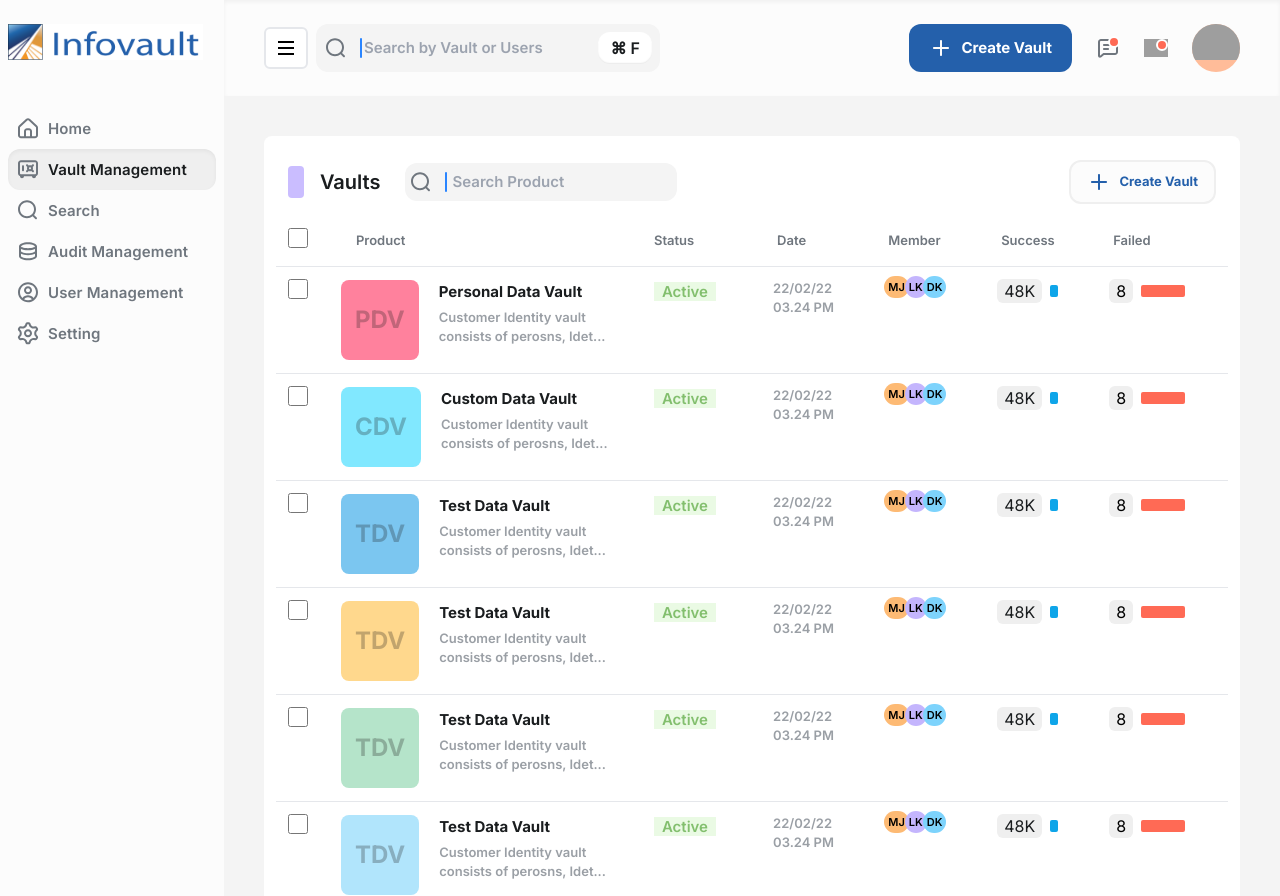
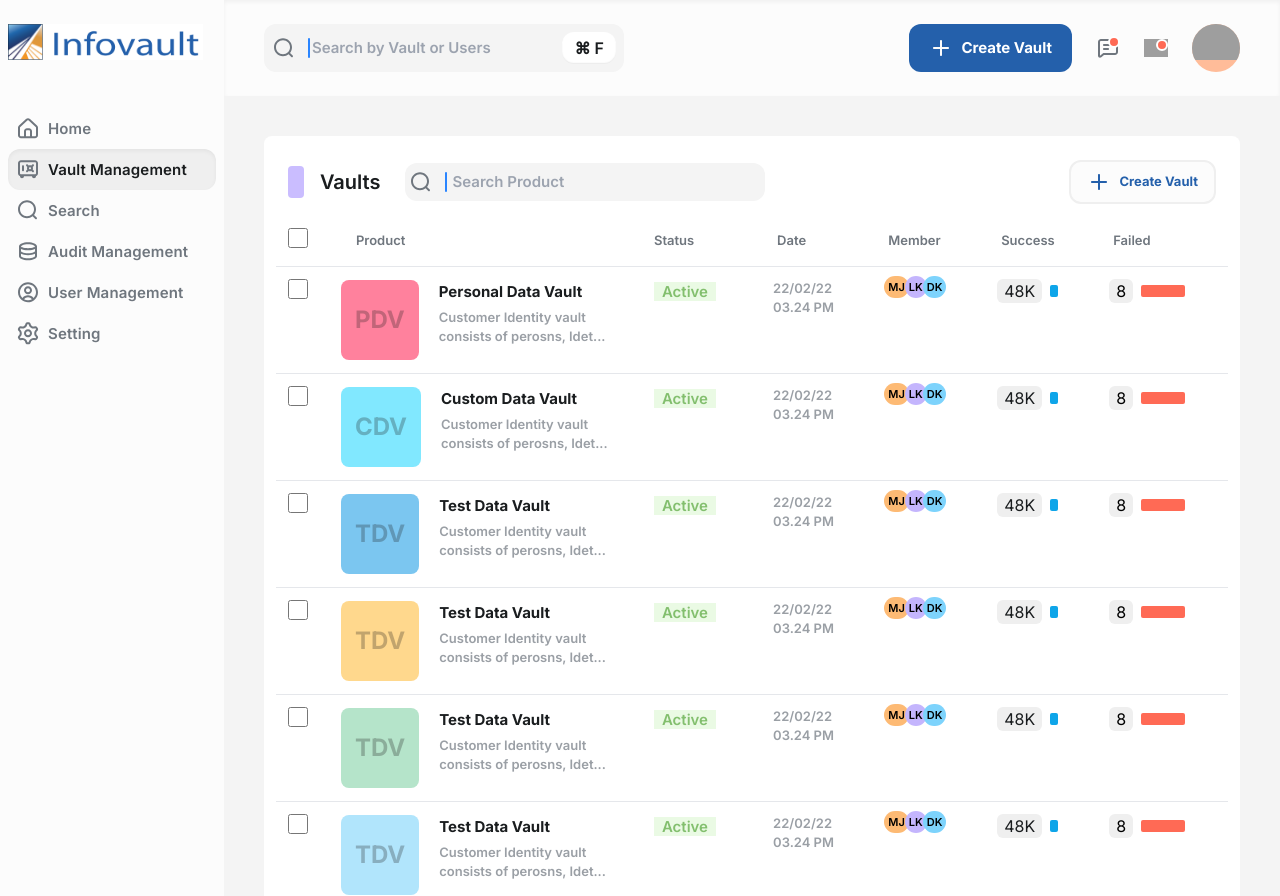
Before and after one commit to sadaatgithub/InfoVault, a Next.js app: page / in a window 1280 px wide. Built offline with nearby package versions, Linux system fonts and the light colour scheme; grey boxes are pictures that could not be loaded.

Commit message:
bugs removed

```diff
--- a/components/Dashboard.js
+++ b/components/Dashboard.js
@@ -9,13 +9,13 @@ const Dashboard = () => {
         <div className="bg-white rounded-lg p-3">
         {/* sticky title--------------------------------> */}
         <div className="flex p-3  justify-between w-full flex-wrap-reverse gap-4">
-            <div className="flex gap-6 items-center w-full sm:w-auto">
+            <div className="flex gap-6 items-center ">
                 <div className="flex gap-4">
                     <div className="w-4 h-8 bg-[#CABDFF] rounded-[4px]"></div>
                     <h6 className='text-[20px] font-semibold leading-[32px] text-[#1A1D1F]'>Vaults</h6>
                 </div>
 
-                <div className="flex gap-[2px] bg-[#F4F4F4] p-1 rounded-xl w-full">
+                <div className="flex gap-[2px] bg-[#F4F4F4] p-1 rounded-xl md:w-[360px] w-auto">
                     <div className="flex gap-3 items-center">
                     <Image src='/search.svg' width={24} height={24} alt='search Product'/>
                         <div className="h-[20px] w-[2px] bg-[#2A85FF] rounded-sm"></div>
--- a/components/SideBar.js
+++ b/components/SideBar.js
@@ -47,7 +47,7 @@ const SideBar = () => {
 
 
   return (
-    <aside className={`${burgerOpen? "lg:w-[60px] lg:px-0 " : "left-0 -translate-x-full  md:w-[60px] lg:w-[268px] px-3"} absolute top-0 bottom-0 z-[1] md:-translate-x-0  lg:static
+    <aside className={`${burgerOpen? "" : "left-0 -translate-x-full  md:w-[60px]  md:-translate-x-0 px-3"} absolute top-0 bottom-0 z-[1]  lg:w-[268px] lg:static
     py-6 px-3 md:px-2  flex flex-col gap-y-12 bg-[#FCFCFC] transition-all duration-300 ease-in-out`}>
       <Logo />
 
--- a/components/TopBar.js
+++ b/components/TopBar.js
@@ -11,18 +11,18 @@ const TopBar = ({handleBurger}) => {
     <div className='md:ml-12 lg:ml-0 px-4 lg:px-10 py-6 grid md:grid-cols-2 grid-cols-1  bg-[#FCFCFC] shadow-inner shadow-[#F4F4F4 ]  gap-y-4 flex-wrap'>
 
         <div className="flex gap-2  items-center  w-full lg:w-auto">
-        <div className=""> <Hamburger handleBurger={handleBurger}/></div>
+        <div className="lg:hidden"> <Hamburger handleBurger={handleBurger}/></div>
 
-            <div className="p-2 bg-[#F4F4F4] rounded-xl flex justify-between w-full md:max-w-[344px] h-12">
+            <div className="p-2 bg-[#F4F4F4] rounded-xl flex justify-between w-full md:max-w-[360px] h-12">
                 <div className="flex gap-[2px]">
                     <div className="flex gap-3 items-center">
                     <Image src='/search.svg' width={24} height={24} alt='search icon'/>
                     <div className="h-[20px] w-[2px] bg-[#2A85FF] rounded-sm"></div>
                     </div>
-                    <input type="text" placeholder="Search by Vault or Users" className='bg-transparent   border-blue-700 text-[#6F767E] font-semibold text-[15px] w-[170px] sm:w-auto'/>
+                    <input type="text" placeholder="Search by Vault or Users" className='bg-transparent   border-blue-700 text-[#6F767E] font-semibold text-[15px]  md:w-[170px] lg:w-auto'/>
                 </div>
 
-                <div className=" px-3 py-1 bg-white custom_shadow rounded-xl text-[#1A1D1F] font-semibold md:hidden lg:block">⌘ F</div>
+                <div className=" px-3 py-1 bg-white custom_shadow rounded-xl text-[#1A1D1F] font-semibold ">⌘ F</div>
             </div>
         </div>
 
```
